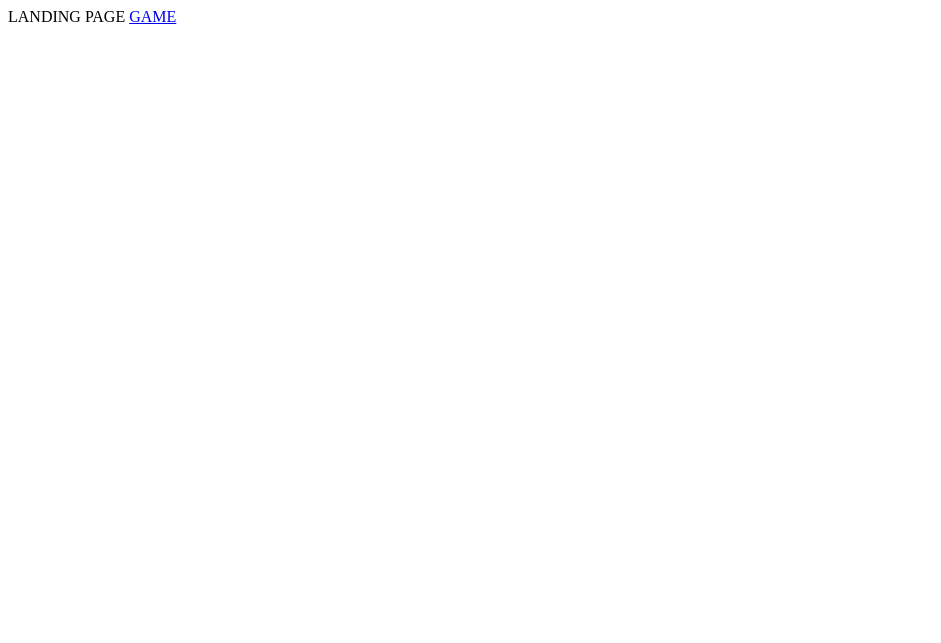
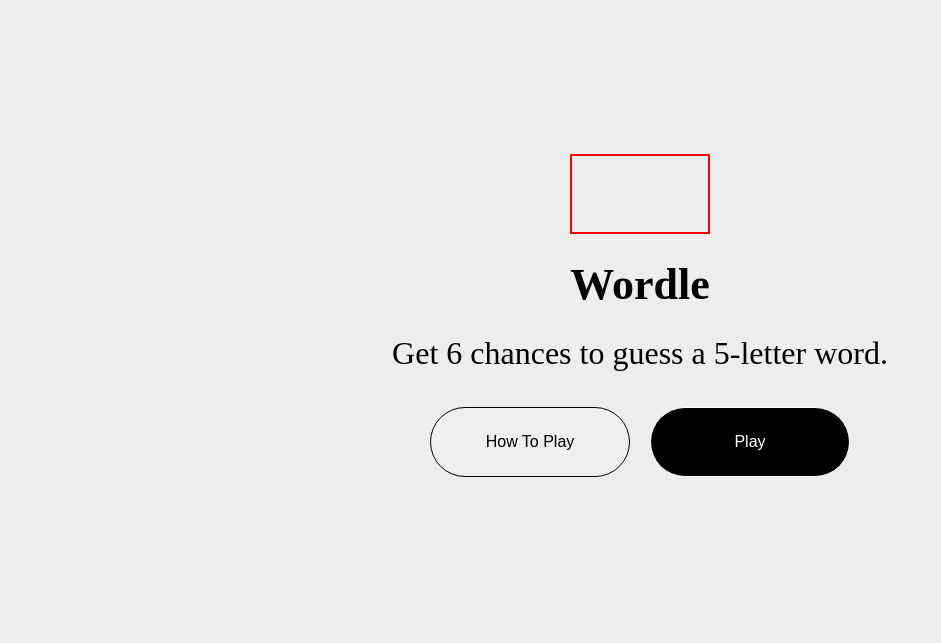
Before and after one commit to ThembaMtshelwane/wordle-clone, a website: page public/index.html in a window 1280 px wide. Shown: the whole page, without its empty margins (0-941 px from the left). Drawn offline with Linux system fonts and the light colour scheme.

Commit message:
landing page

```diff
--- a/public/index.html
+++ b/public/index.html
@@ -3,10 +3,20 @@
   <head>
     <meta charset="UTF-8" />
     <meta name="viewport" content="width=device-width, initial-scale=1.0" />
-    <title>Document</title>
+    <title>Wordle Clone by ThembaMM3</title>
+    <link rel="stylesheet" href="styles/styles.css" />
   </head>
   <body>
-    LANDING PAGE
-    <a href="/game">GAME</a>
+    <main>
+      <section class="title">
+        <section class="logo"></section>
+        <h1>Wordle</h1>
+      </section>
+      <p class="description">Get 6 chances to guess a 5-letter word.</p>
+      <section class="buttonContainer">
+        <a href="/game"> <button>How To Play</button></a>
+        <a href="/game"> <button class="playButton">Play</button></a>
+      </section>
+    </main>
   </body>
 </html>
--- /dev/null
+++ b/public/styles/styles.css
@@ -0,0 +1,71 @@
+*,
+*::before,
+*::after {
+  margin: 0;
+  padding: 0;
+  font-size: 16px;
+  box-sizing: border-box;
+  /* font-family: 'Franklin Gothic Medium', 'Arial Narrow', Arial, sans-serif; */
+}
+
+body {
+  background-color: rgba(188, 188, 188, 0.263);
+  /* border: 2px solid red; */
+  height: 100vh;
+}
+
+main {
+  /* border: 2px solid green; */
+  display: flex;
+  flex-direction: column;
+  align-items: center;
+  justify-content: center;
+  height: 80%;
+  padding: 30px;
+}
+
+.logo {
+  border: 2px solid red;
+  height: 80px;
+  margin-bottom: 25px;
+}
+h1 {
+  font-size: 44px;
+  margin-bottom: 25px;
+}
+
+p {
+  font-size: 32px;
+  margin-bottom: 25px;
+  text-align: center;
+}
+
+.buttonContainer {
+  display: flex;
+  flex-direction: column-reverse;
+}
+
+button {
+  padding: 25px;
+  width: 200px;
+  border-radius: 5rem;
+  border: 1px solid;
+  margin: 10px;
+  cursor: pointer;
+}
+
+a {
+  text-decoration: none;
+  color: black;
+}
+
+.playButton {
+  background-color: black;
+  color: white;
+}
+
+@media screen and (min-width: 770px) {
+  .buttonContainer {
+    flex-direction: row;
+  }
+}
```
